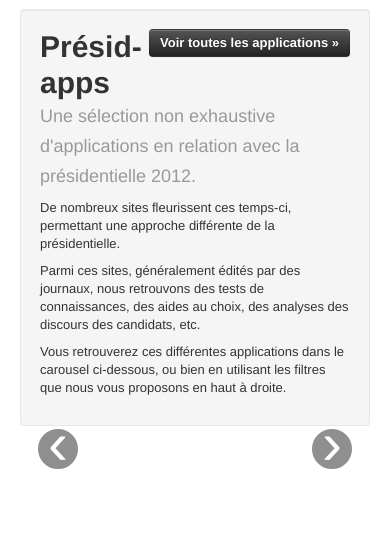
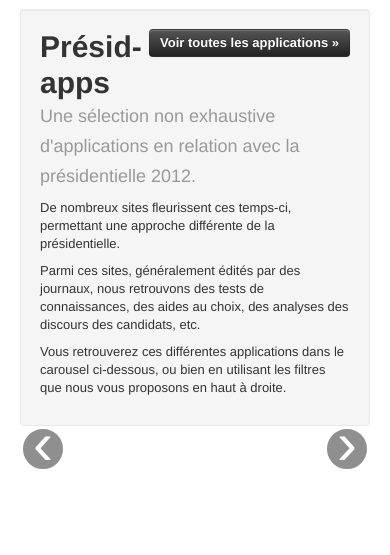
Before and after one commit to twidi/fpe2aa, a Django app: page / in a window 390 px wide. Shown: the part 49-604 px from the top of the page. Run offline with Django 3.2, Linux system fonts and the light colour scheme; data that the repository does not hold is empty; parts of the project's set-up code (start-up, migrations or seed data) failed here and were passed over; some libraries are stand-ins or nearby versions.

Commit message:
On the carousel, make arrows directly near the edge on small screens. cf #3

```diff
--- a/source/project/static/css/less/app.less
+++ b/source/project/static/css/less/app.less
@@ -163,6 +163,16 @@ figure {
     }
 }
 
+@media (max-width: 479px) {
+    .carousel-control-container {
+        left: 0;
+        &.right {
+            left: auto;
+            right: 0;
+        }
+    }
+}
+
 @media (min-width: 980px) {
     #filter-hint {
         margin-right: 2em;
```
Also changed, not shown: source/project/static/css/app.css (+9 -0 lines), source/project/static/css/app.min.css.
